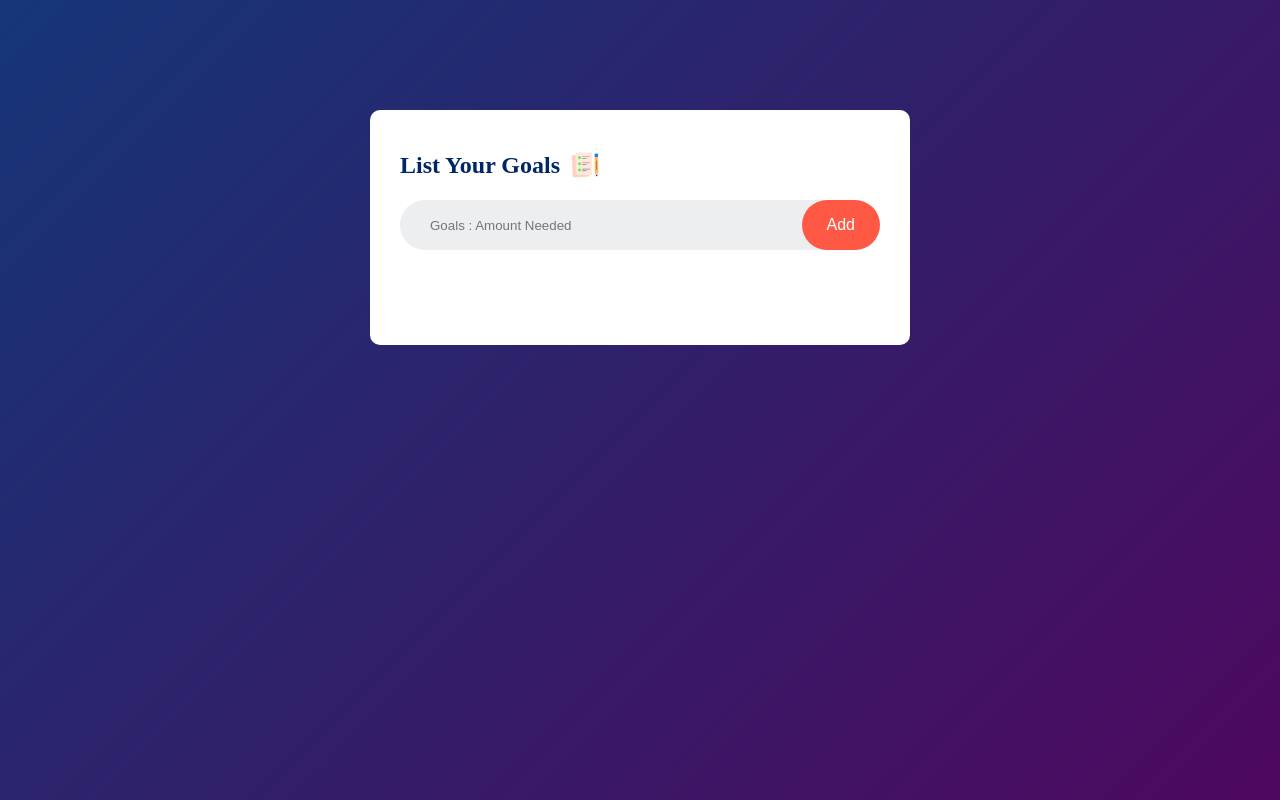
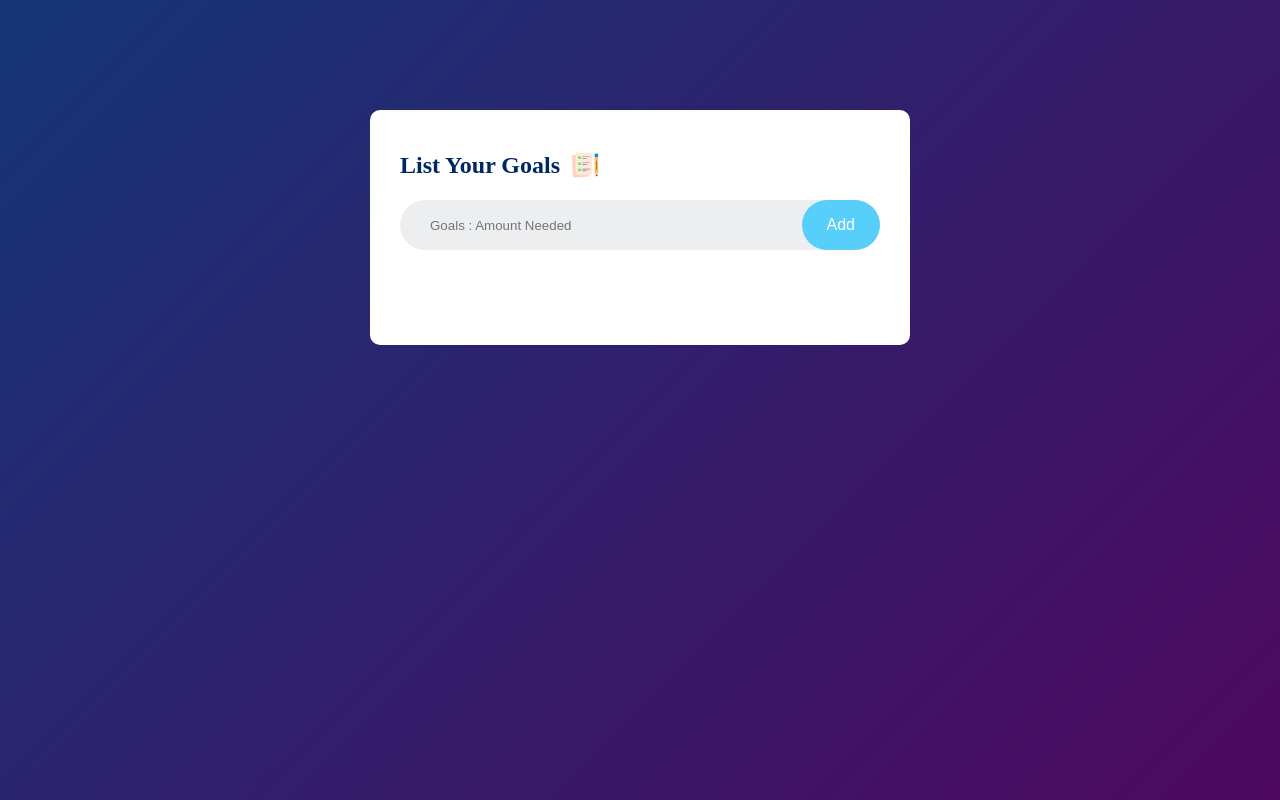
Before and after one commit to RahilJamadar/pocket-savings, a plain HTML site: page goal.html in a window 1280 px wide. Drawn offline with Linux system fonts and the light colour scheme.

Commit message:
Update goal.css

```diff
--- a/css/goal.css
+++ b/css/goal.css
@@ -52,7 +52,7 @@ button{
     border: none;
     outline: none;
     padding: 16px 25px;
-    background: #ff5945;
+    background: #58cefa;
     color: #fff;
     font-size: 16px;
     cursor: pointer;
```
